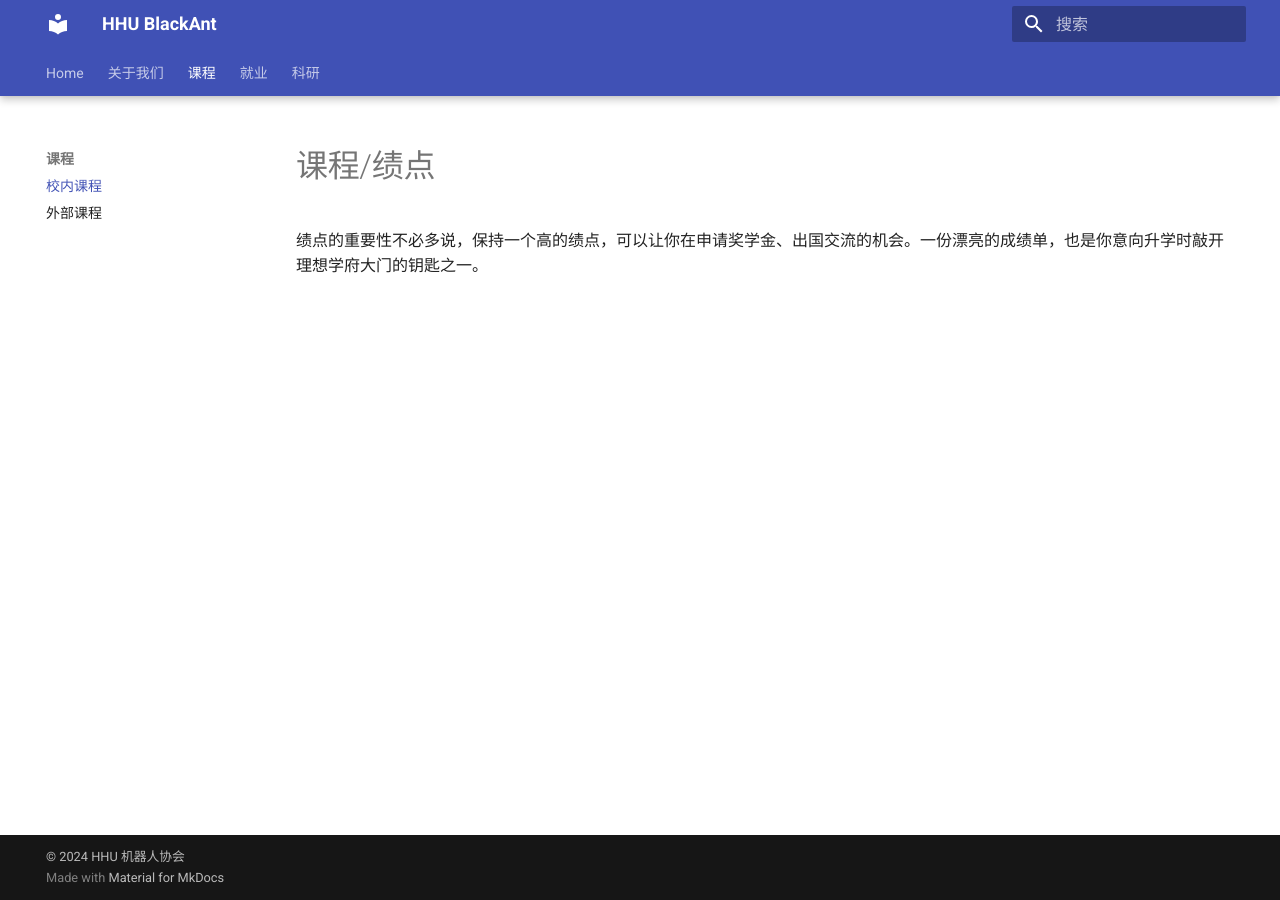
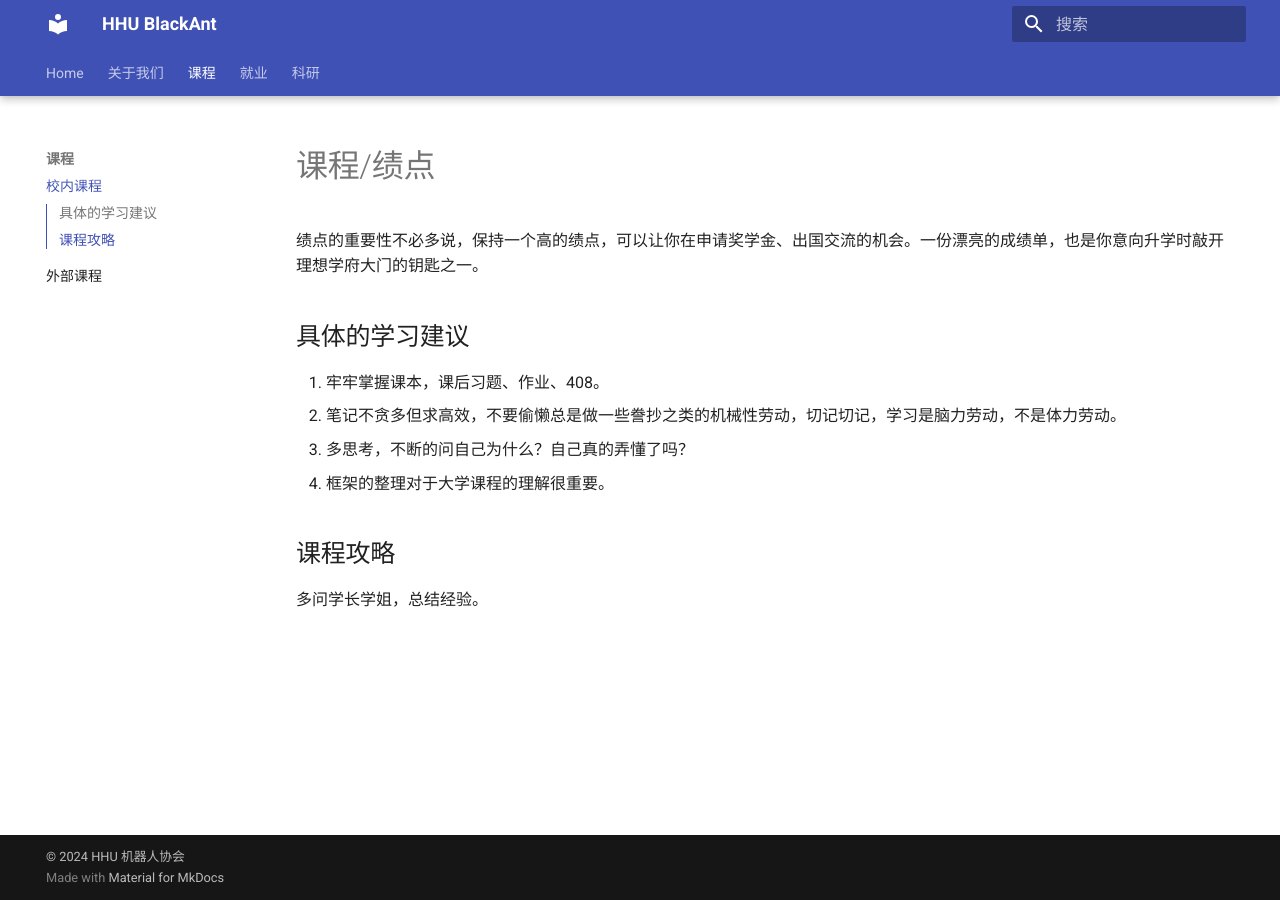
Before and after one commit to HHUBlackAnt/hhublackant.github.io, an MkDocs documentation site: the page built from docs/course.md, in a window 1280 px wide. Built offline with MkDocs 1.6.1 and Material for MkDocs 9.7.7, drawn with Linux system fonts in a browser that asks for light colours.

```diff
--- a/docs/course.md
+++ b/docs/course.md
@@ -1,2 +1,10 @@
 # 课程/绩点
 绩点的重要性不必多说，保持一个高的绩点，可以让你在申请奖学金、出国交流的机会。一份漂亮的成绩单，也是你意向升学时敲开理想学府大门的钥匙之一。
+## 具体的学习建议
+1. 牢牢掌握课本，课后习题、作业、408。
+2. 笔记不贪多但求高效，不要偷懒总是做一些誊抄之类的机械性劳动，切记切记，学习是脑力劳动，不是体力劳动。
+3. 多思考，不断的问自己为什么？自己真的弄懂了吗？
+4. 框架的整理对于大学课程的理解很重要。
+
+## 课程攻略
+多问学长学姐，总结经验。
```
Also changed, not shown: docs/course_external.md (+1 -1 lines), docs/project/robotics.md (added).
